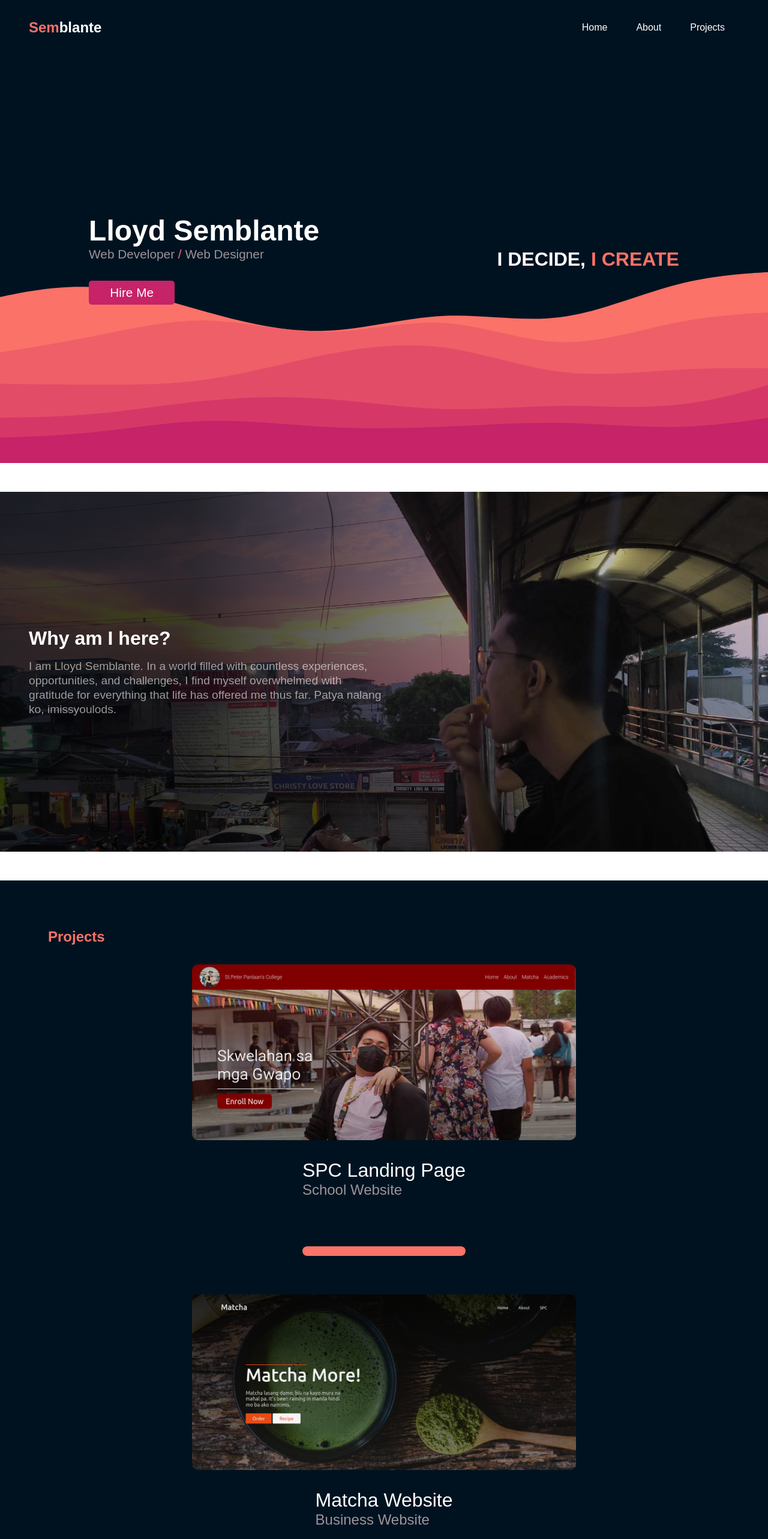
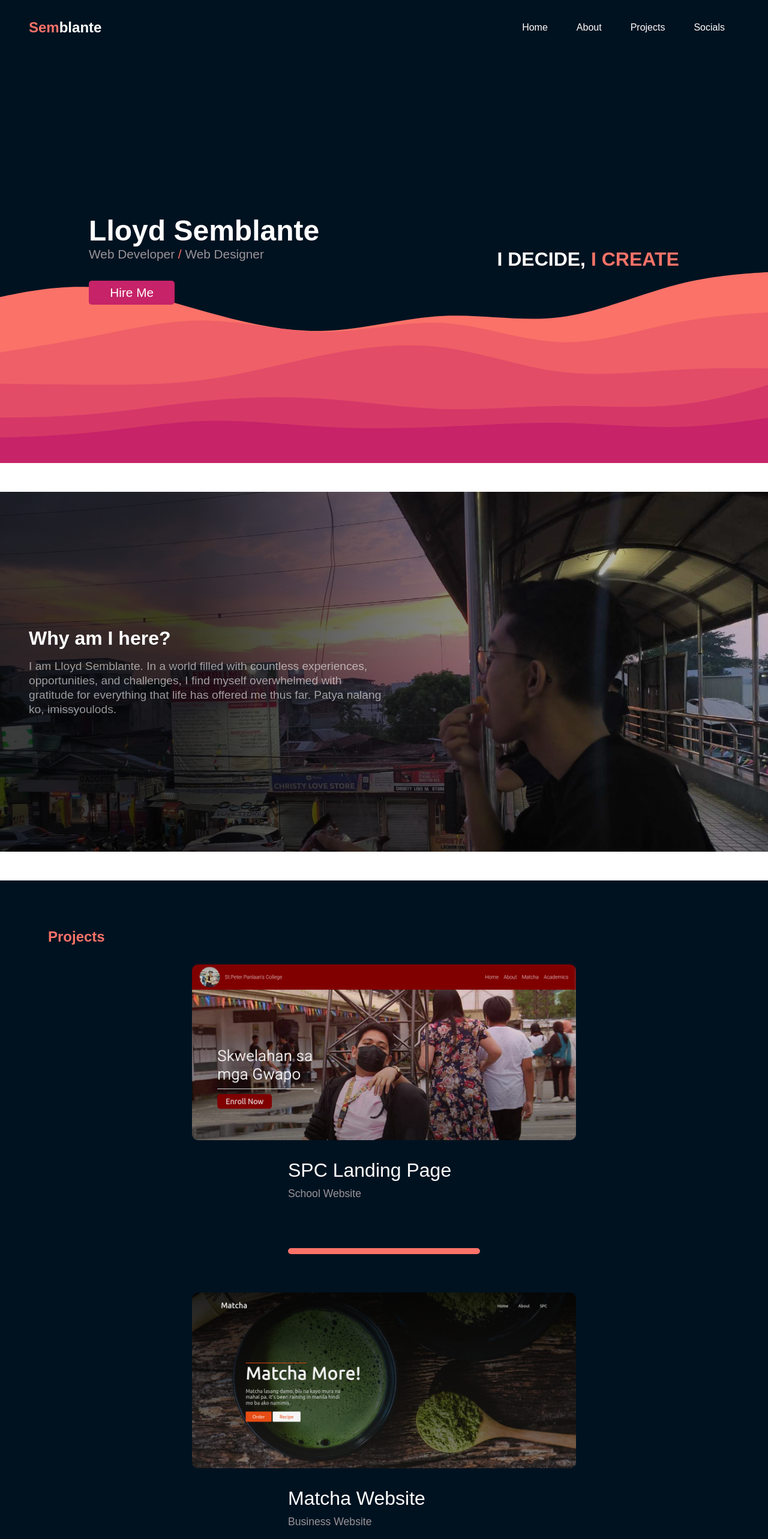
Before and after one commit to lloydshine/lloydshine.github.io, a React (Create React App) app: page / in a window 1280 px wide. Shown: the top 2566 px of the page at 60% size. Built offline with nearby package versions, Linux system fonts and the light colour scheme.

Commit message:
add socials

```diff
--- a/src/App.js
+++ b/src/App.js
@@ -2,7 +2,7 @@ import React from 'react';
 import './style.css';
 
 import { Footer } from './components';
-import { Hero, About, Projects } from './containers';
+import { Hero, About, Projects, Socials } from './containers';
 
 export default function App() {
   return (
@@ -10,6 +10,7 @@ export default function App() {
       <Hero />
       <About />
       <Projects />
+      <Socials />
       <Footer />
     </div>
   );
--- a/src/components/footer/Footer.js
+++ b/src/components/footer/Footer.js
@@ -14,6 +14,7 @@ export default function Footer() {
         <a href="#home">Home</a>
         <a href="#about">About</a>
         <a href="#projects">Projects</a>
+        <a href="#socials">Socials</a>
       </div>
     </footer>
   );
--- a/src/components/footer/footer.css
+++ b/src/components/footer/footer.css
@@ -10,6 +10,9 @@ footer a {
   margin: 0 1rem;
   color: unset;
 }
+footer a:hover {
+  color: #fa7268;
+}
 footer .footer-logo {
   display: flex;
   gap: 1rem;
--- a/src/components/navbar/Navbar.js
+++ b/src/components/navbar/Navbar.js
@@ -44,6 +44,7 @@ export default function Navbar() {
           <a href="#home">Home</a>
           <a href="#about">About</a>
           <a href="#projects">Projects</a>
+          <a href="#socials">Socials</a>
         </div>
       </header>
       <div
@@ -53,6 +54,7 @@ export default function Navbar() {
         <a href="#home">Home</a>
         <a href="#about">About</a>
         <a href="#projects">Projects</a>
+        <a href="#socials">Socials</a>
       </div>
     </>
   );
--- a/src/components/project/project.css
+++ b/src/components/project/project.css
@@ -6,9 +6,10 @@
 }
 .project .title {
   font-size: 2rem;
+  margin-bottom: 10px;
 }
 .project .desc {
-  font-size: 1.5rem;
+  font-size: 1.1rem;
   color: rgba(238, 218, 218, 0.651);
 }
 .project img {
@@ -19,7 +20,8 @@
 .project hr {
   border: none;
   background-color: #fa7268;
-  height: 1rem;
+  height: 10px;
+  width: 20rem;
   border-radius: 30px;
   margin-top: 5rem;
 }
--- a/src/containers/hero/hero.css
+++ b/src/containers/hero/hero.css
@@ -1,5 +1,6 @@
 .hero {
   background: url('../../media/wave.svg') no-repeat center center / cover;
+  overflow: hidden;
 }
 
 .hero .intro {
@@ -29,6 +30,7 @@
   margin-top: 2rem;
   font-size: 1.3rem;
   transition: 0.2s;
+  cursor: pointer;
 }
 .hero .intro button:hover {
   color: #c62368;
--- a/src/containers/index.js
+++ b/src/containers/index.js
@@ -1,3 +1,4 @@
 export { default as Hero } from './hero/Hero';
 export { default as About } from './about/About';
 export { default as Projects } from './projects/Projects';
+export { default as Socials } from './socials/Socials';
--- /dev/null
+++ b/src/containers/socials/Socials.js
@@ -0,0 +1,24 @@
+import React from 'react';
+import './socials.css';
+
+import { FaFacebook, FaGithub, FaGoogle } from 'react-icons/fa';
+
+export default function Socials() {
+  return (
+    <section className="socials container" id="socials">
+      <div className="social-text">
+        <h2>Let's Communicate</h2>
+        <p>Communication is the key</p>
+      </div>
+      <div className="social-links">
+        <a href="https://facebook.com/Lloyd.Sem" target="_blank">
+          <FaFacebook size={60} color="black" />
+        </a>
+        <a href="https://github.com/lloydshine" target="_blank">
+          <FaGithub size={60} color="black" />
+        </a>
+        <FaGoogle size={60} color="black" />
+      </div>
+    </section>
+  );
+}
--- /dev/null
+++ b/src/containers/socials/socials.css
@@ -0,0 +1,29 @@
+.socials {
+  height: 50vh;
+  justify-content: space-around;
+  align-items: center;
+}
+.socials .social-links svg {
+  margin: 0 2rem;
+  cursor: pointer;
+  transition: 0.2s;
+}
+
+.socials .social-links svg:hover {
+  color: #c62368 !important;
+}
+
+.socials .social-text h2 {
+  font-size: 2rem;
+}
+.socials .social-text p {
+  font-size: 1.3rem;
+  color: rgba(0, 0, 0, 0.658);
+}
+
+@media screen and (max-width: 780px) {
+  .socials {
+    flex-direction: column;
+    text-align: center;
+  }
+}
```
